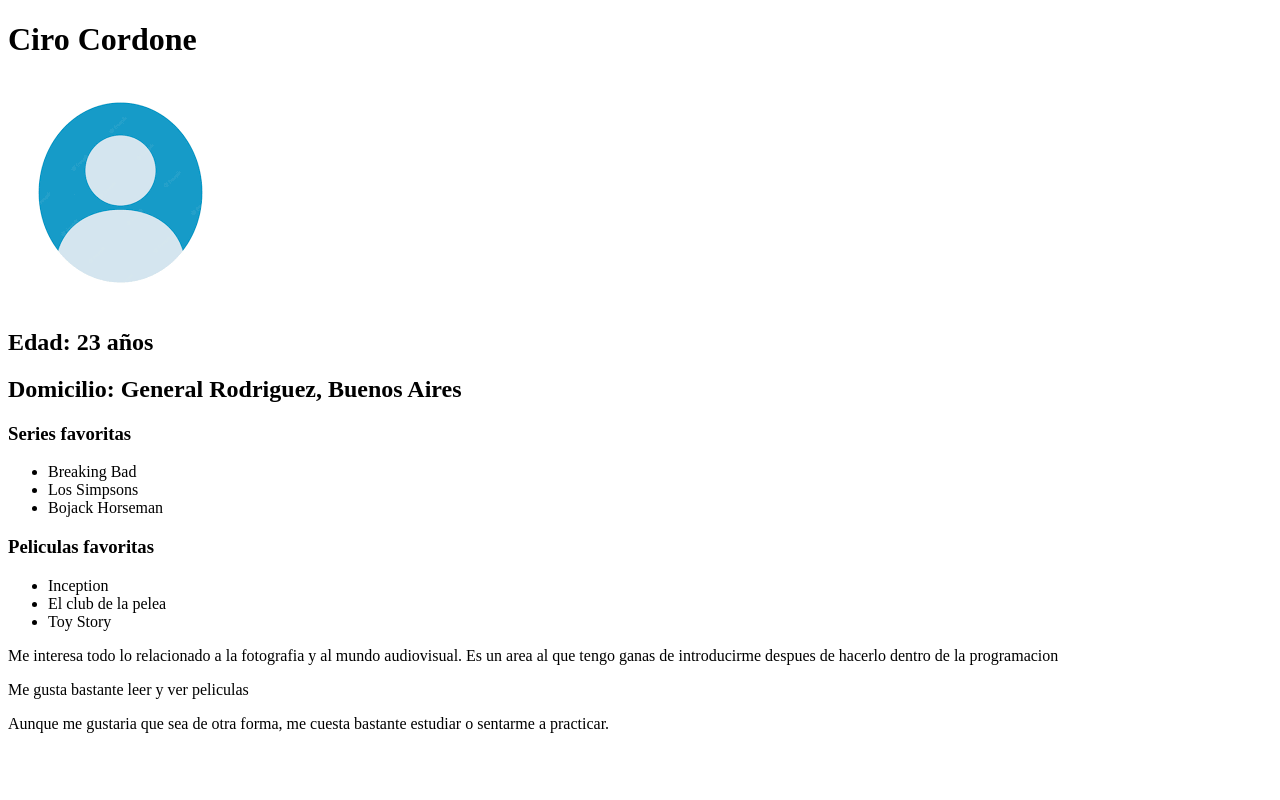
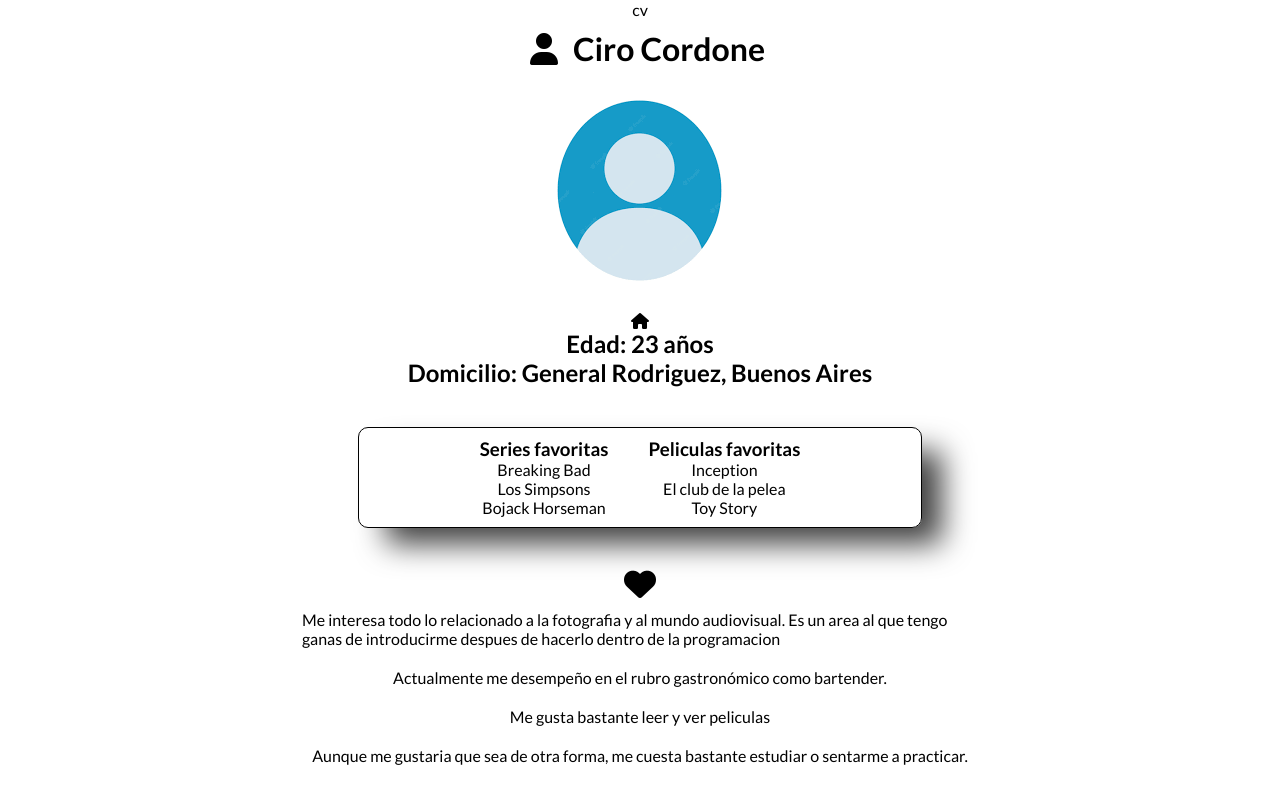
Before and after one commit to cirocordd/unidad3, a plain HTML site: page index.html in a window 1280 px wide. Drawn offline with Linux system fonts and the light colour scheme.

Commit message:
resolvi tarea unidad 1

```diff
--- a/index.html
+++ b/index.html
@@ -3,24 +3,32 @@
 <head>
     <meta charset="UTF-8">
     <meta name="viewport" content="width=device-width, initial-scale=1.0">
-    <title>Document</title>
+    <link rel="stylesheet" href="style.css">
+    <link rel="stylesheet" href="https://cdnjs.cloudflare.com/ajax/libs/font-awesome/6.4.2/css/all.min.css" integrity="sha512-z3gLpd7yknf1YoNbCzqRKc4qyor8gaKU1qmn+CShxbuBusANI9QpRohGBreCFkKxLhei6S9CQXFEbbKuqLg0DA==" crossorigin="anonymous" referrerpolicy="no-referrer" />
+    <title>cv</title>
 </head>
 <body>
 
+    <header>
+        <i class="fa-solid fa-user"></i>
         <h1>Ciro Cordone</h1>
+    </header>
 
+    <div class="img-div">
         <img src="descarga.png" alt="foto de perfil">
+    </div>
 
     <main>
         <div class="info-personal">
+            <i class="fa-solid fa-house"></i>
             <h2>Edad: 23 años</h2>
             <h2>Domicilio: General Rodriguez, Buenos Aires</h2>
         </div>
     </main>
 
+    <div class="multi-div">
         <div class="info-series">
             <h3>Series favoritas</h3>
-
             <ul>
                 <li>Breaking Bad</li>
                 <li>Los Simpsons</li>
@@ -37,9 +45,15 @@
                 <li>Toy Story</li>
             </ul>
         </div>
+    </div>
+
 
     <div class="info-parrafo">
+        <i class="fa-solid fa-heart"></i>
+
         <p>Me interesa todo lo relacionado a la fotografia y al mundo audiovisual. Es un area al que tengo ganas de introducirme despues de hacerlo dentro de la programacion</p>
+
+        <p>Actualmente me desempeño en el rubro gastronómico como bartender.</p>
 
         <p>Me gusta bastante leer y ver peliculas</p>
 
--- /dev/null
+++ b/style.css
@@ -0,0 +1,73 @@
+@import url('https://fonts.googleapis.com/css2?family=Lato:wght@300;400;700&family=Roboto:wght@300;400;700&display=swap');
+
+*{
+    margin: 0;
+    padding: 0;
+    box-sizing: border-box;
+    font-family: 'Lato', sans-serif;
+    display: flex;
+    flex-direction: column;
+    justify-content: center;
+    align-items: center;
+
+}
+
+header{
+    width: 100%;
+    display: flex;
+    flex-direction: row;
+    justify-content: center;
+    margin: 10px auto ;
+}
+
+header i{
+    font-size: 2rem;
+    padding: 0 15px;
+}
+
+.img-div{
+    width: 100%;
+    height: fit-content;
+    display: flex;
+    flex-direction: row;
+    justify-content: center;
+
+}
+
+main{
+    width: 100%;
+    display: flex;
+    flex-direction: column;
+    font-size: 1rem;
+    padding: 10px;
+}
+
+.multi-div{
+    width: 50%;
+    display: flex;
+    flex-direction: row;
+    border: 1px solid black;
+    border-radius: 10px;
+    padding: 10px;
+    margin: 30px 0;
+    box-shadow: 24px 16px 30px -4px rgba(0,0,0,0.75);
+    -webkit-box-shadow: 24px 20px 30px -4px rgba(0,0,0,0.75);
+    -moz-box-shadow: 24px 20px 30px -4px rgba(0,0,0,0.75);
+}
+
+.multi-div div{
+    margin: 0 20px;
+}
+
+.info-parrafo{
+    width: 60%;
+    margin: 10px 0;
+}
+
+.info-parrafo i{
+    font-size: 2rem;
+}
+
+.info-parrafo p{
+    margin: 10px 0;
+}
```
Lines whose indentation alone changed are shown as unchanged.
